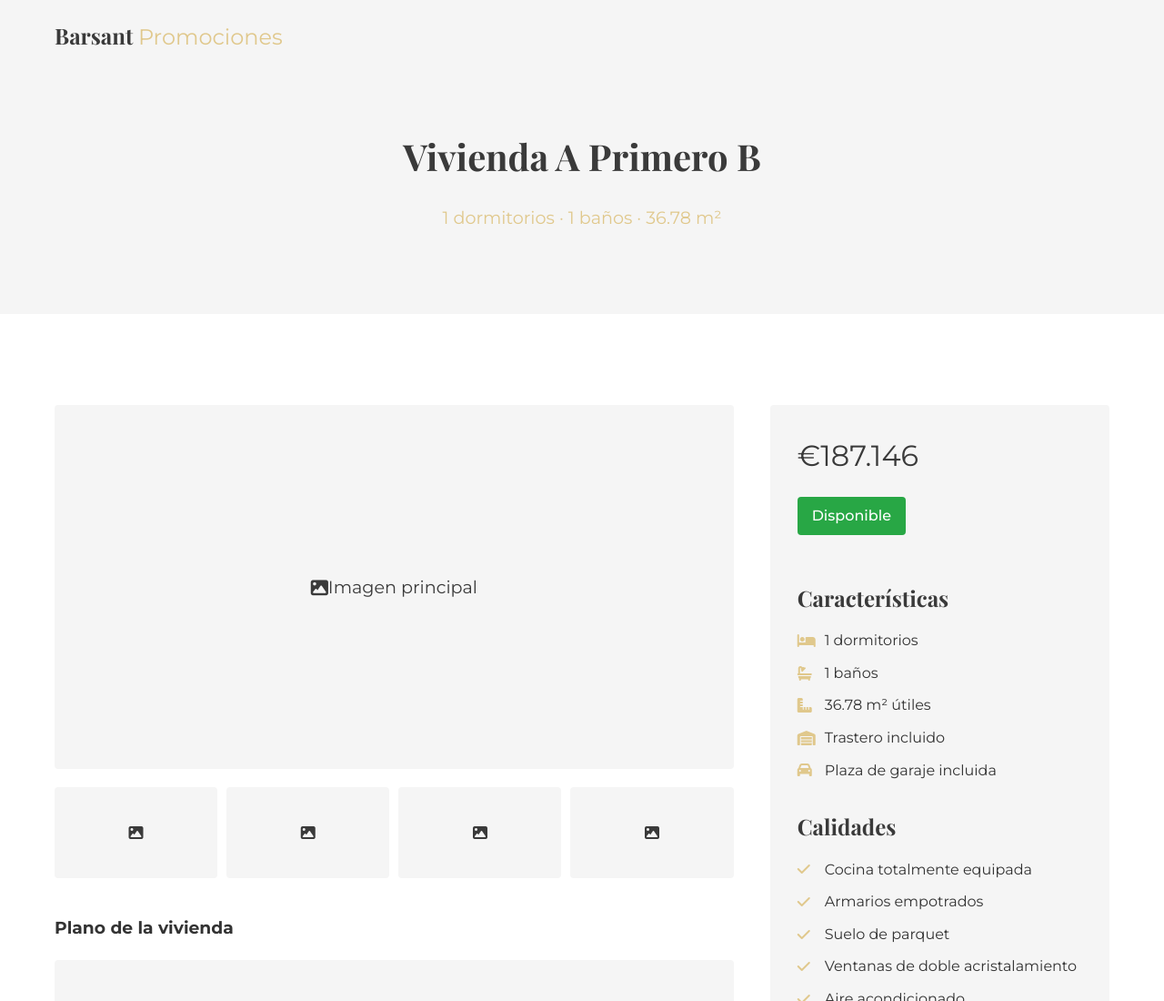
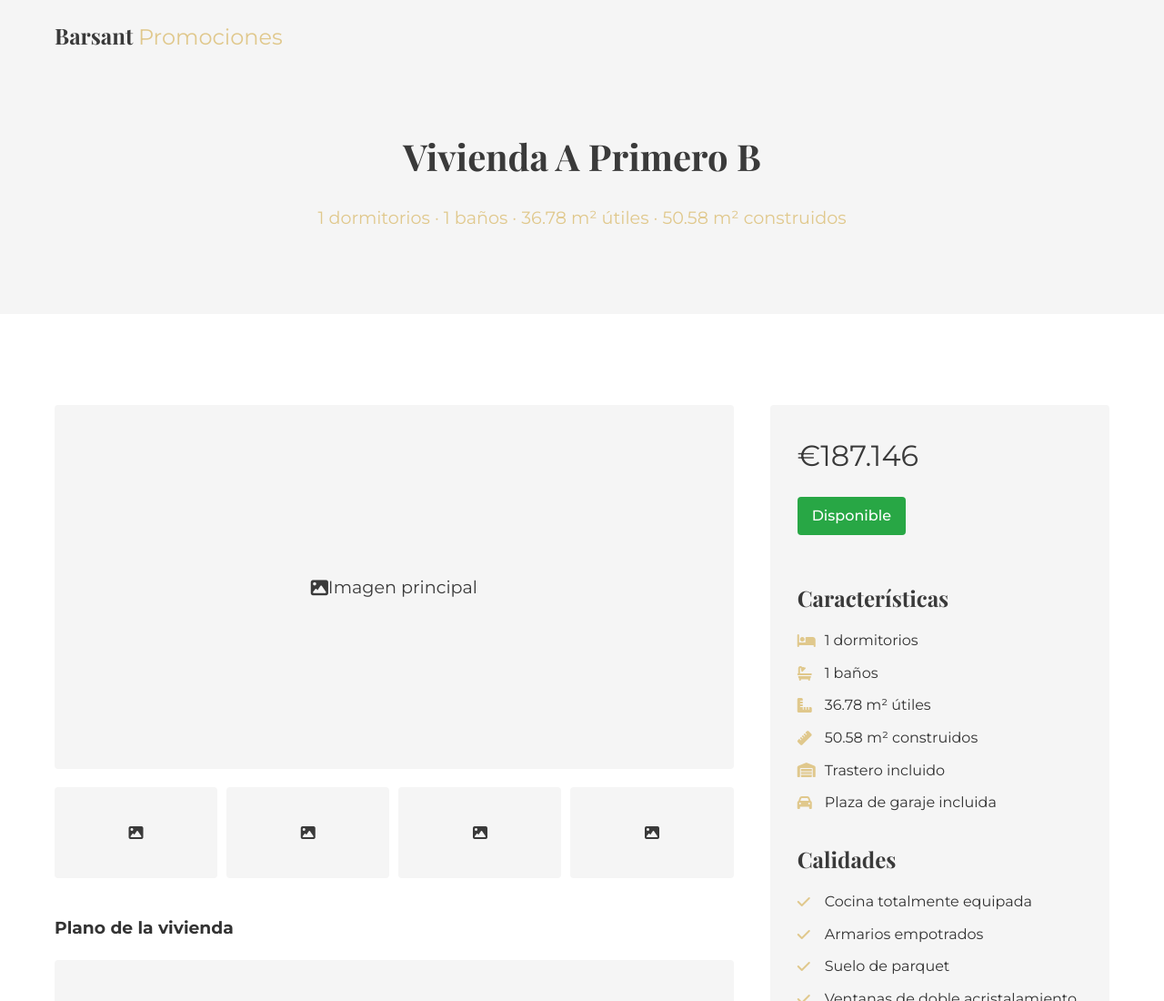
Before and after one commit to letiimartin/ventanilla-web, a plain HTML site: page viviendas/a-primero-b.html in a window 1280 px wide. Shown: the top 1100 px of the page at 91% size. Drawn offline with nearby package versions, Linux system fonts and the light colour scheme.

Commit message:
Actualización: Añadida superficie construida en la página de vivienda A Primero B

```diff
--- a/viviendas/a-primero-b.html
+++ b/viviendas/a-primero-b.html
@@ -3,7 +3,7 @@
 <head>
     <meta charset="UTF-8">
     <meta name="viewport" content="width=device-width, initial-scale=1.0">
-    <title>Vivienda A Primero A | Ventanilla Residencial</title>
+    <title>Vivienda A Primero B | Ventanilla Residencial</title>
     <link href="https://fonts.googleapis.com/css2?family=Montserrat:wght@400;500;700&family=Playfair+Display:wght@700&display=swap" rel="stylesheet">
     <link rel="stylesheet" href="https://cdnjs.cloudflare.com/ajax/libs/font-awesome/6.4.0/css/all.min.css">
     <style>
@@ -304,7 +304,7 @@
     <div class="vivienda-header">
         <div class="container">
             <h1 class="vivienda-title">Vivienda A Primero B</h1>
-            <p class="vivienda-subtitle">1 dormitorios · 1 baños · 36.78 m²</p>
+            <p class="vivienda-subtitle">1 dormitorios · 1 baños · 36.78 m² útiles · 50.58 m² construidos</p>
         </div>
     </div>
 
@@ -340,6 +340,7 @@
                         <li><i class="fas fa-bed"></i> 1 dormitorios</li>
                         <li><i class="fas fa-bath"></i> 1 baños</li>
                         <li><i class="fas fa-ruler-combined"></i> 36.78 m² útiles</li>
+                        <li><i class="fas fa-ruler"></i> 50.58 m² construidos</li>
                         <li><i class="fas fa-warehouse"></i> Trastero incluido</li>
                         <li><i class="fas fa-car"></i> Plaza de garaje incluida</li>
                     </ul>
```
